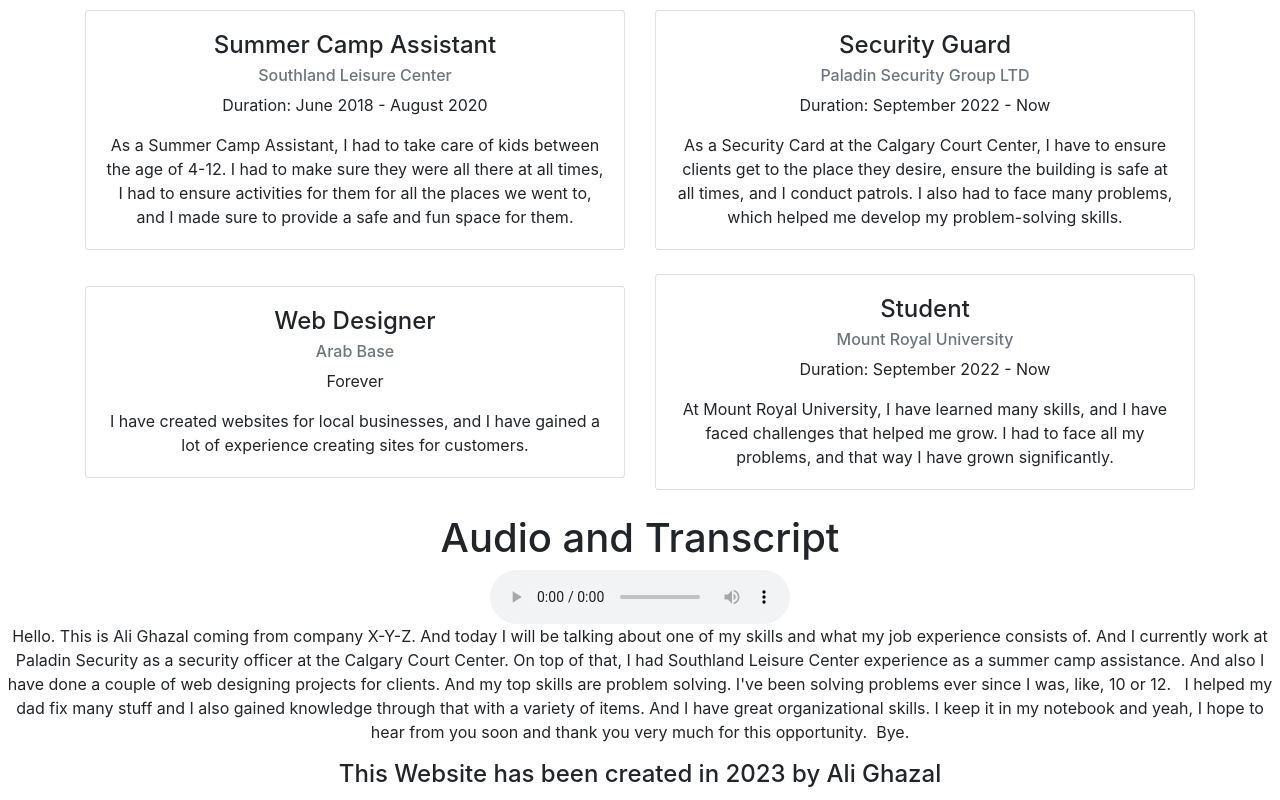
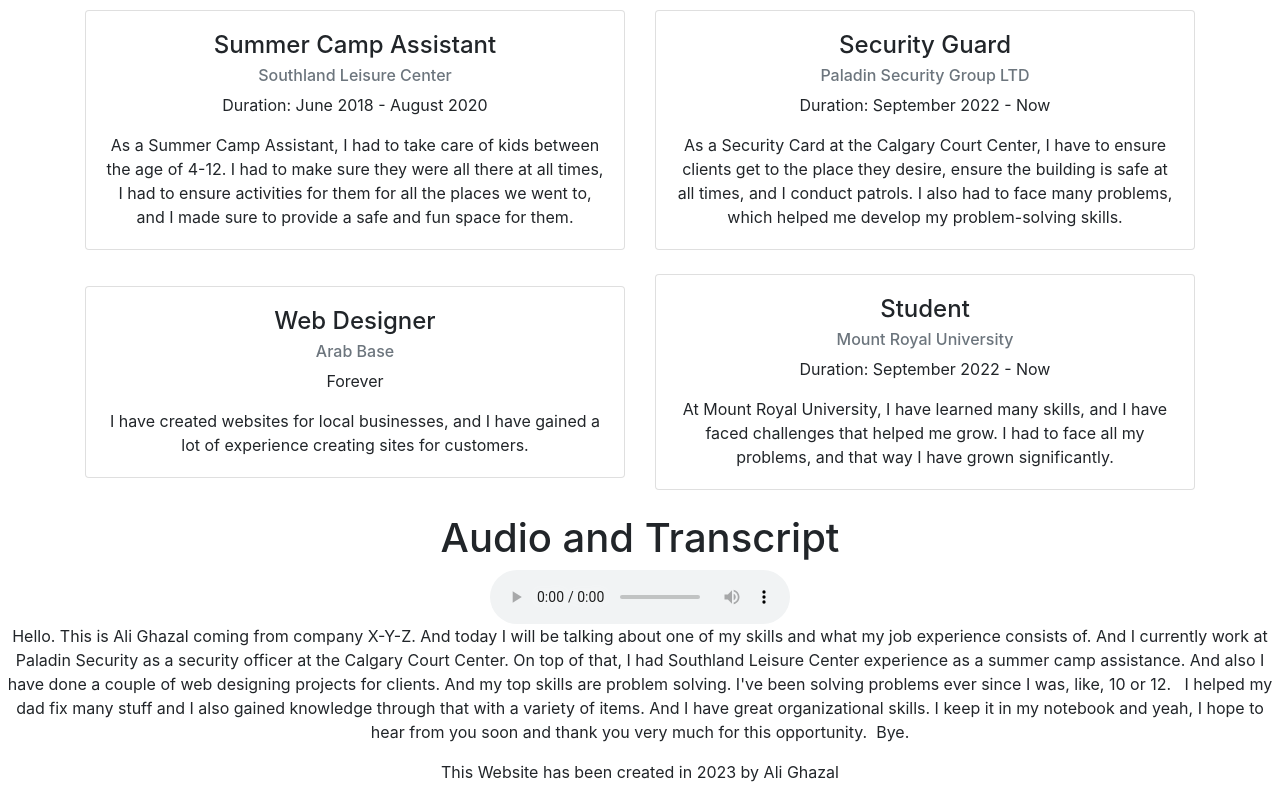
Before and after one commit to AliGhazal1/Assignment-Three, a plain HTML site: page COMP 2511-Assignment Three/Job_Experinces.html in a window 1280 px wide. Shown: the part 460-1260 px from the top of the page. Drawn offline with nearby package versions, Linux system fonts and the light colour scheme.

Commit message:
Add files via upload

```diff
--- a/COMP 2511-Assignment Three/Job_Experinces.html
+++ b/COMP 2511-Assignment Three/Job_Experinces.html
@@ -120,6 +120,6 @@
       </div>
 </body>
 <footer>
-  <h4 class="text-center">This Website has been created in 2023 by Ali Ghazal</h4>
+  <p class="text-center">This Website has been created in 2023 by Ali Ghazal</p>
 </footer>
 </html>
```
Also changed, not shown: COMP 2511-Assignment Three/MainPage.html (+1 -1 lines), COMP 2511-Assignment Three/Skills.html (+1 -1 lines).
